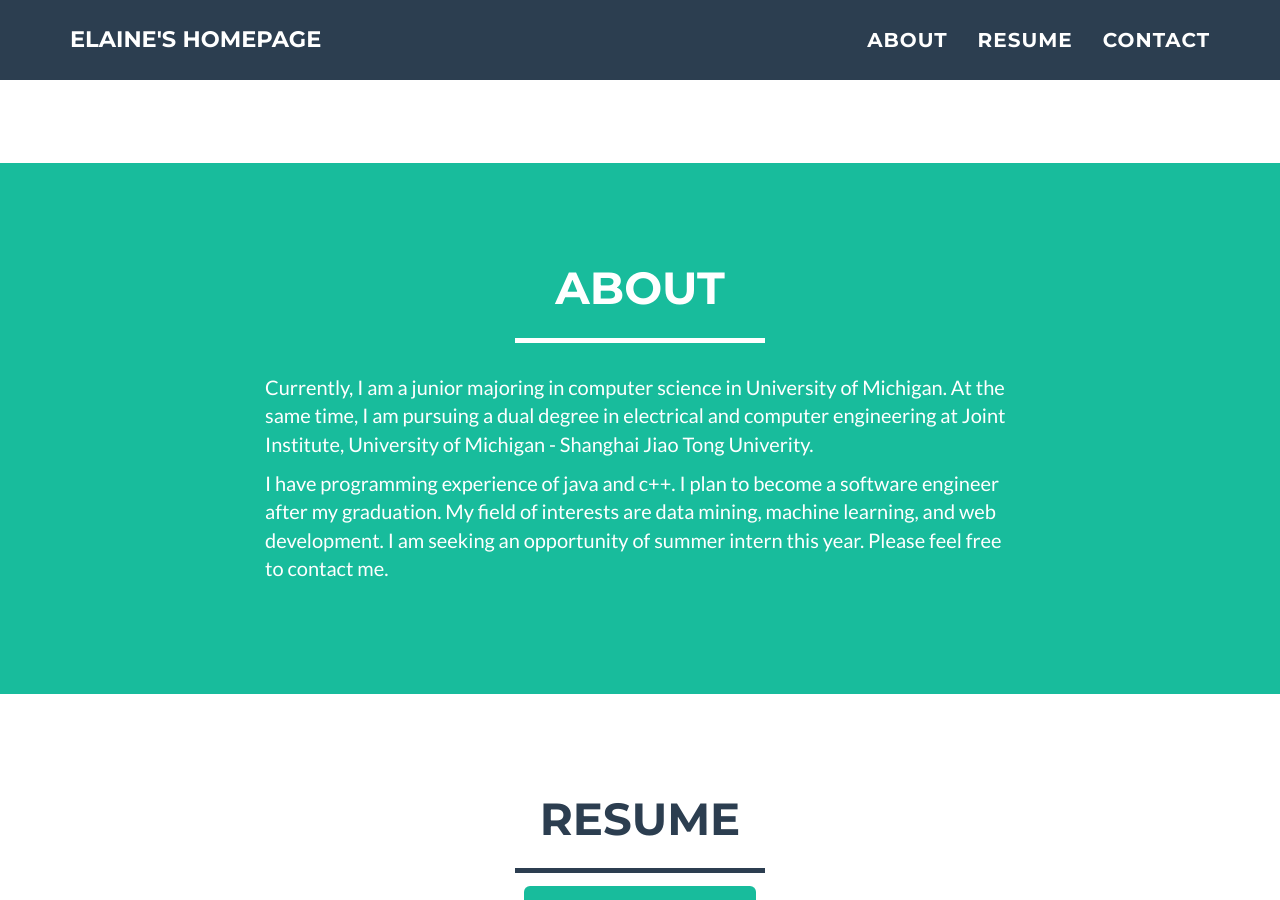
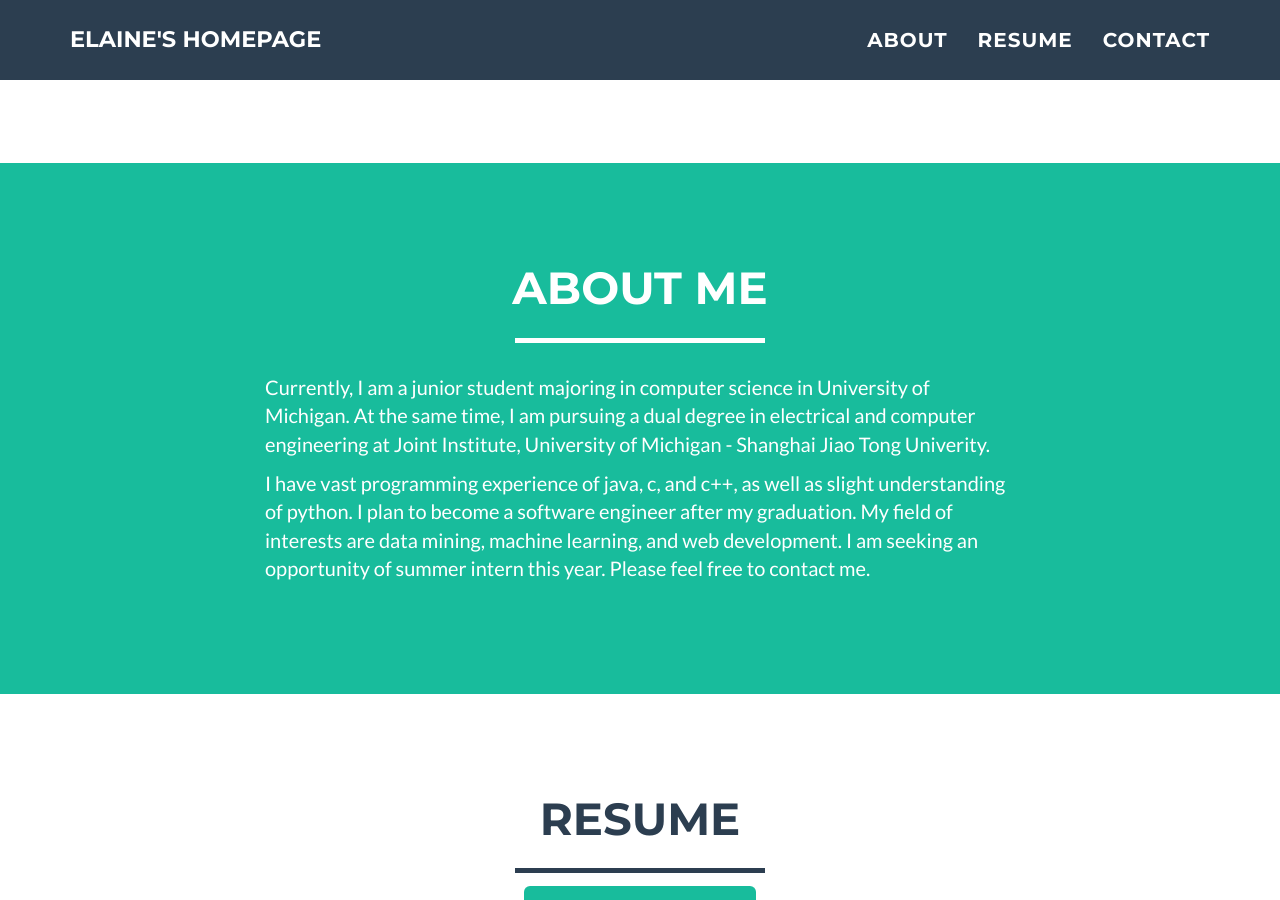
Before and after one commit to YilinGUO/YilinGUO.github.io, a Jekyll site: the page built from index.html, in a window 1280 px wide and 900 px high, scrolled down 714 px. Built offline with Jekyll 4.4.1, drawn with Linux system fonts in a browser that asks for light colours.

Commit message:
updated all

```diff
--- a/_includes/about.html
+++ b/_includes/about.html
@@ -3,18 +3,18 @@
         <div class="container">
             <div class="row">
                 <div class="col-lg-12 text-center">
-                    <h2>About</h2>
+                    <h2>About Me</h2>
                     <hr class="star-light">
                 </div>
             </div>
             <div class="row">
                 <div class="col-lg-8 col-lg-offset-2">
                     <p>
-                    Currently, I am a junior majoring in computer science in University of Michigan. At the same time, I am pursuing a dual degree in electrical and computer engineering at Joint Institute, University of Michigan - Shanghai Jiao Tong Univerity.
+                    Currently, I am a junior student majoring in computer science in University of Michigan. At the same time, I am pursuing a dual degree in electrical and computer engineering at Joint Institute, University of Michigan - Shanghai Jiao Tong Univerity.
                     </p>
 
                     <p>
-                    I have programming experience of java and c++. I plan to become a software engineer after my graduation. My field of interests are data mining, machine learning, and web development. I am seeking an opportunity of summer intern this year. Please feel free to contact me.
+                    I have vast programming experience of java, c, and c++, as well as slight understanding of python. I plan to become a software engineer after my graduation. My field of interests are data mining, machine learning, and web development. I am seeking an opportunity of summer intern this year. Please feel free to contact me.
                     </p>
                 </div>
             </div>
```
